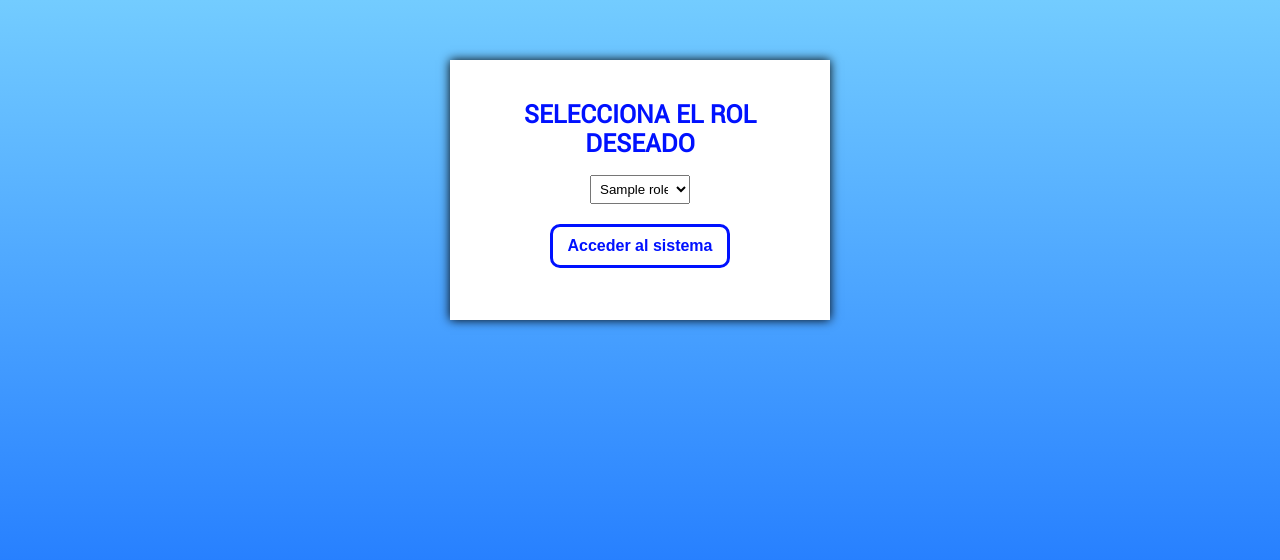
After one commit to pvenrod/polideportivo, a PHP site: template vistas/usuario/selectorDeRoles.php in a window 1280 px wide. The commit adds this page. Shown: the top 560 px of the page. Run offline with PHP 8.4, Linux system fonts and the light colour scheme; the template is opened without the code that fills it: most values are stand-ins (such as "Sample title", 1, 10 or a date in 2020).

Commit message:
Selector de rol terminado. Falta generar todas las vistas.

```diff
--- a/estilos/estilos.css
+++ b/estilos/estilos.css
@@ -62,6 +62,13 @@ body {
 #formularioIniciarSesion input[type="submit"]:hover {
     background-color:rgb(0, 17, 255);
     color: white;
+}
+
+#formularioIniciarSesion select {
+    outline: none;
+    padding: 5px;
+    margin-top: 17px;
+    width: 100px;
 }
 
 #formularioIniciarSesion a {
--- /dev/null
+++ b/vistas/usuario/selectorDeRoles.php
@@ -0,0 +1,31 @@
+<form action='index.php' method='post' id='formularioIniciarSesion' style="height: 180px;">
+    <span>SELECCIONA EL ROL DESEADO</SPAN><br>
+    <select name="rol">
+        <?php
+
+            foreach ($data["roles"] as $rol) {
+
+                echo "<option value='$rol->id'>$rol->nombre</option>";
+
+            }
+
+        ?>
+    </select><br>
+    <input type='hidden' name='action' value='procesarSeleccionDeRol'>
+    <input type='submit' value='Acceder al sistema'>
+
+<?php
+    if (isset($data["msjError"])) {
+
+        echo "<p style='color: red'>" . $data["msjError"] . "</p>";
+
+    }
+
+    if (isset($data["msjInfo"])) {
+
+        echo "<p style='color: blue'>" . $data["msjError"] . "</p>";
+
+    }
+?>
+
+</form>
```
Also changed, not shown: controlador.php (+26 -10 lines), modelos/seguridad.php (+5 -6 lines), modelos/usuario.php (+38 -8 lines), img/logo.png (added).
